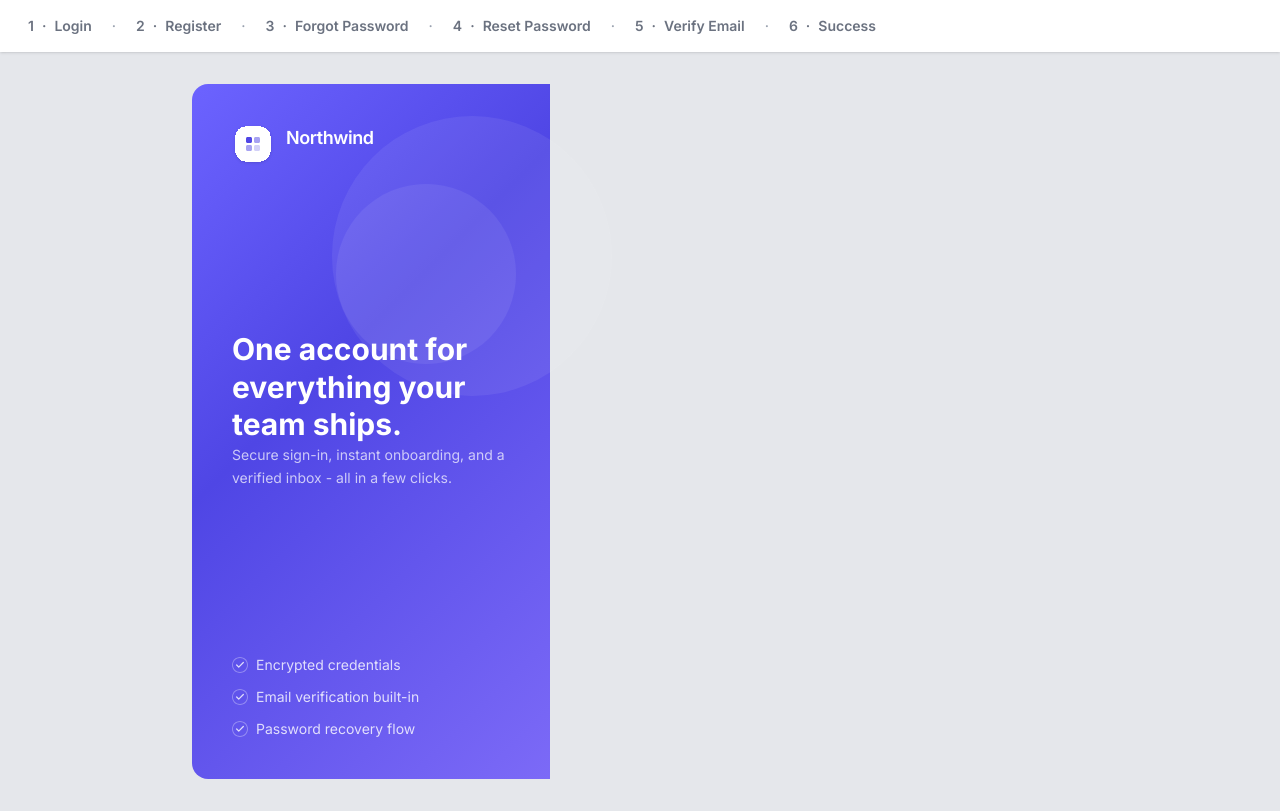
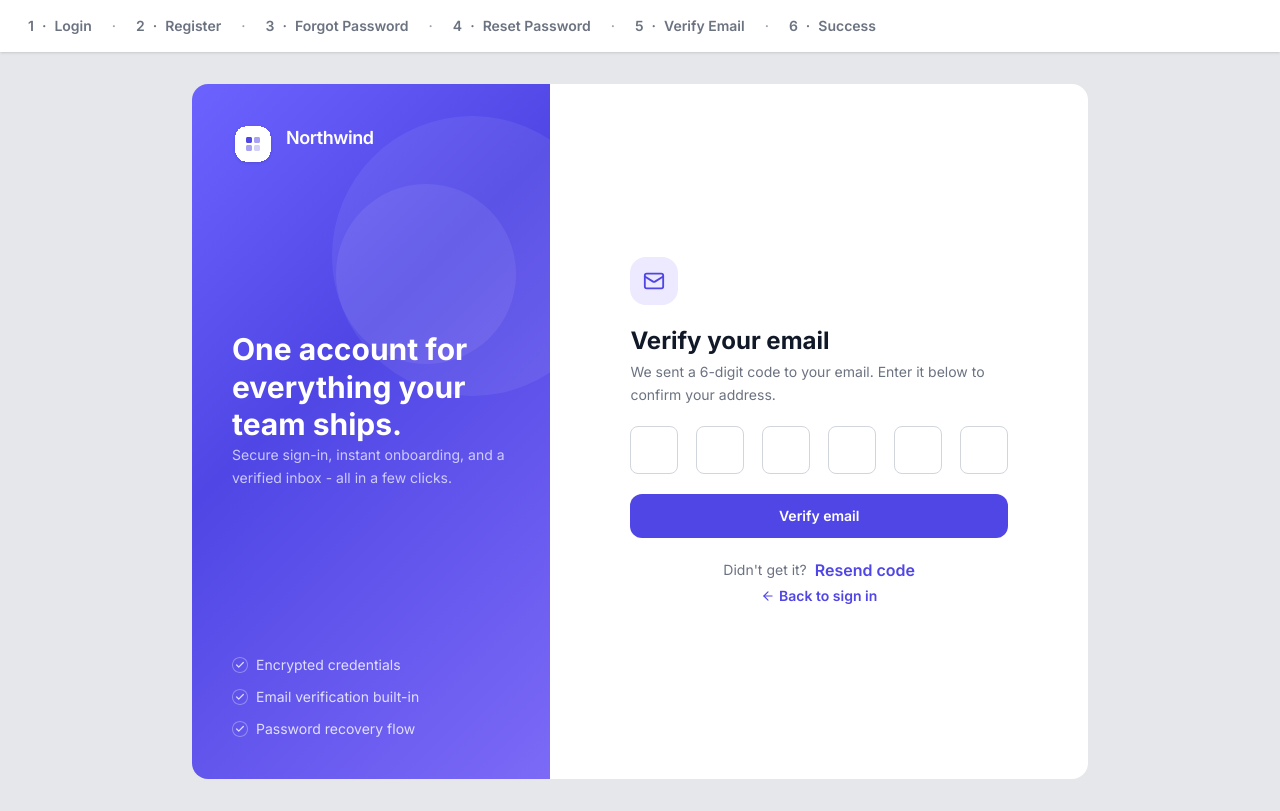
Before and after one commit to itsbun/vuejs-practice, a Vue app: page /verify-email in a window 1280 px wide. Built offline with nearby package versions, Linux system fonts and the light colour scheme.

Commit message:
feat: otp input component and verify email page UI #1

```diff
--- a/src/components/ui/index.ts
+++ b/src/components/ui/index.ts
@@ -1,3 +1,4 @@
 export { default as BaseButton } from './base-button.vue'
 export { default as BaseInput } from './base-input.vue'
 export { default as BaseLink } from './base-link.vue'
+export { default as OtpInput } from './otp-input.vue'
--- /dev/null
+++ b/src/components/ui/otp-input.vue
@@ -0,0 +1,100 @@
+<script setup lang="ts">
+import { ref, watch } from 'vue'
+
+interface OtpInputProps {
+  countOfNumbers?: number
+  id: string
+}
+const props = withDefaults(defineProps<OtpInputProps>(), {
+  countOfNumbers: 6,
+  id: 'otp-input',
+})
+
+const inputRefs = ref<HTMLInputElement[]>([])
+
+const setInputRef = (el: HTMLInputElement, index: number) => {
+  if (el) {
+    inputRefs.value[index] = el
+  }
+}
+
+const otp = ref<string[]>(Array.from({ length: props.countOfNumbers }, () => ''))
+
+const modelValue = defineModel<string>({ default: '' })
+
+watch(modelValue, (newValue) => {
+  otp.value = Array.from({ length: props.countOfNumbers }, (_, index) => newValue[index] || '')
+})
+
+const focusInput = (index: number) => {
+  if (index < 0 || index >= props.countOfNumbers) return
+
+  inputRefs.value[index]?.focus()
+  inputRefs.value[index]?.select()
+}
+
+const updateValue = () => {
+  const value = otp.value.join('')
+  modelValue.value = value
+}
+
+const onInput = (event: Event, index: number) => {
+  const input = event.target as HTMLInputElement
+  const value = input.value.replace(/\D/g, '').slice(-1)
+
+  otp.value[index] = value
+  input.value = value
+
+  updateValue()
+
+  if (value && index < props.countOfNumbers - 1) {
+    focusInput(index + 1)
+  }
+}
+
+const onKeyDown = (event: KeyboardEvent, index: number) => {
+  switch (event.key) {
+    case 'Backspace':
+      event.preventDefault()
+
+      if (otp.value[index]) {
+        otp.value[index] = ''
+        updateValue()
+      } else if (index > 0) {
+        otp.value[index - 1] = ''
+        updateValue()
+        focusInput(index - 1)
+      }
+      break
+
+    case 'ArrowLeft':
+      event.preventDefault()
+      focusInput(index - 1)
+      break
+
+    case 'ArrowRight':
+      event.preventDefault()
+      focusInput(index + 1)
+      break
+  }
+}
+</script>
+
+<template>
+  <div v-if="countOfNumbers > 0" class="flex justify-between gap-2">
+    <input
+      :id="`${props.id}-${index}`"
+      v-for="(_, index) in otp"
+      :key="index"
+      :ref="(el) => setInputRef(el as HTMLInputElement, index)"
+      :value="otp[index]"
+      type="text"
+      inputmode="numeric"
+      autocomplete="one-time-code"
+      maxlength="1"
+      class="focus:border-primary h-9 w-9 gap-1 rounded-lg border border-gray-300 text-center text-xs outline-none sm:h-12 sm:w-12 sm:gap-2 sm:text-lg"
+      @input="onInput($event, index)"
+      @keydown="onKeyDown($event, index)"
+    />
+  </div>
+</template>
--- a/src/router/routes.ts
+++ b/src/router/routes.ts
@@ -5,6 +5,7 @@ import {
   RegisterView,
   ResetPasswordView,
   SuccessView,
+  VeriyEmailView,
 } from '@/views'
 import type { RouteRecordRaw } from 'vue-router'
 
@@ -29,4 +30,8 @@ export const routes: RouteRecordRaw[] = [
     path: paths.success,
     component: SuccessView,
   },
+  {
+    path: paths.verify_email,
+    component: VeriyEmailView,
+  },
 ]
--- a/src/views/index.ts
+++ b/src/views/index.ts
@@ -3,3 +3,4 @@ export { default as RegisterView } from './register-view.vue'
 export { default as ForgotPasswordView } from './forgot-password-view.vue'
 export { default as ResetPasswordView } from './reset-password-view.vue'
 export { default as SuccessView } from './success-view.vue'
+export { default as VeriyEmailView } from './verify-email-view.vue'
--- /dev/null
+++ b/src/views/verify-email-view.vue
@@ -0,0 +1,43 @@
+<script setup lang="ts">
+import { paths } from '@/constants'
+import { BaseButton, BaseLink, OtpInput } from '@/components'
+import { arrowLeftIcon, emailIcon } from '@/assets'
+</script>
+
+<template>
+  <div
+    class="xs:rounded-xl xs:w-[95%] mx-auto flex flex-col justify-center bg-white p-4 py-10 sm:col-span-6 sm:w-full sm:rounded-l-none sm:rounded-r-2xl md:px-8 lg:px-12 xl:px-20"
+  >
+    <div class="flex flex-col gap-5">
+      <img :src="emailIcon" alt="Email icon" class="h-12 w-12" />
+
+      <div>
+        <h2 class="text-2xl/8 font-bold text-black">Verify your email</h2>
+        <p class="text-text-muted mb-5 pt-1 text-sm leading-[22.75px] font-normal">
+          We sent a 6-digit code to your email. Enter it below to confirm your address.
+        </p>
+      </div>
+    </div>
+
+    <form>
+      <div class="mb-5 flex flex-col gap-5">
+        <OtpInput id="otp-email" />
+      </div>
+
+      <BaseButton type="submit" class="mb-5 w-full">Verify email</BaseButton>
+    </form>
+
+    <div class="flex flex-col items-center justify-center gap-1">
+      <div class="flex items-center gap-2">
+        <p class="text-text-muted text-sm/5 font-normal">Didn't get it?</p>
+        <BaseLink :to="'/'" fontSize="md">Resend code</BaseLink>
+      </div>
+
+      <div>
+        <BaseLink :to="paths.login" fontSize="sm" class="flex items-center justify-center gap-1"
+          ><img :src="arrowLeftIcon" alt="Arrow icon" /> Back to sign in
+        </BaseLink>
+      </div>
+    </div>
+  </div>
+</template>
```
